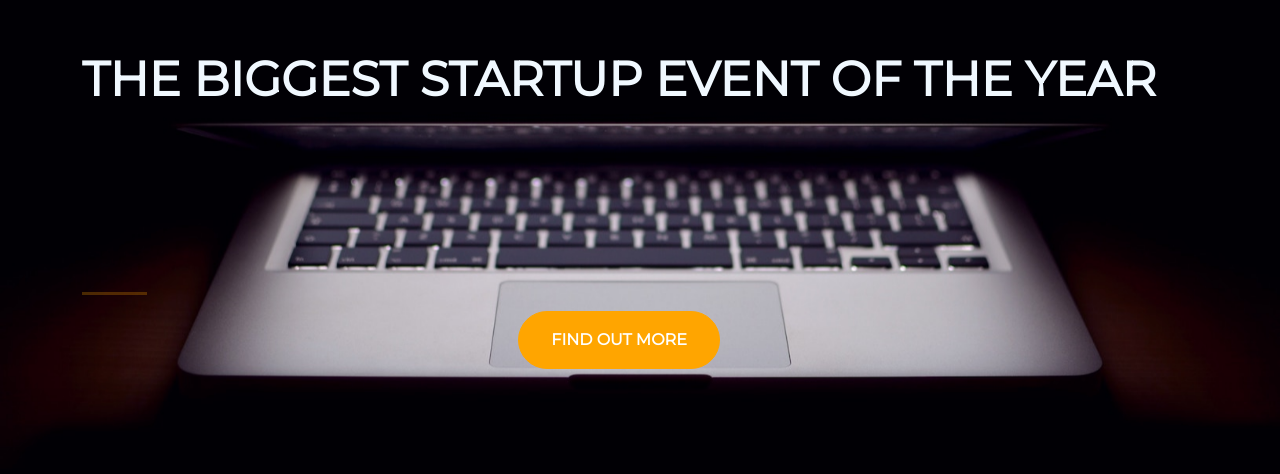
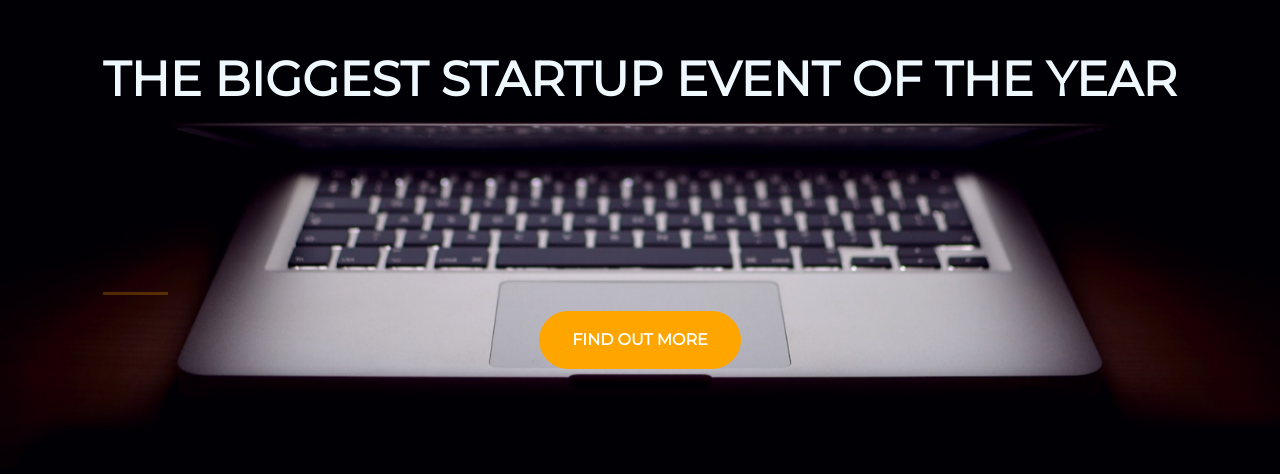
Before and after one commit to dominoto/startup-of-the-year, a plain HTML site: page index.html in a window 1280 px wide. Shown: the part 190-664 px from the top of the page. Drawn offline with nearby package versions, Linux system fonts and the light colour scheme.

Commit message:
Update index.html to fix centering

```diff
--- a/index.html
+++ b/index.html
@@ -17,7 +17,7 @@
     <link rel="stylesheet" type="text/css" href="style.css">
   </head>
   <body>
-    <div class="container d-flex align-items-center h-100">
+    <div class="container d-flex align-items-center h-100 justify-content-center">
       <div class="row">
         <header class="text-center col-12">
           <h1 class="text-uppercase"><strong> The biggest startup event of the year</strong></h1>
```
